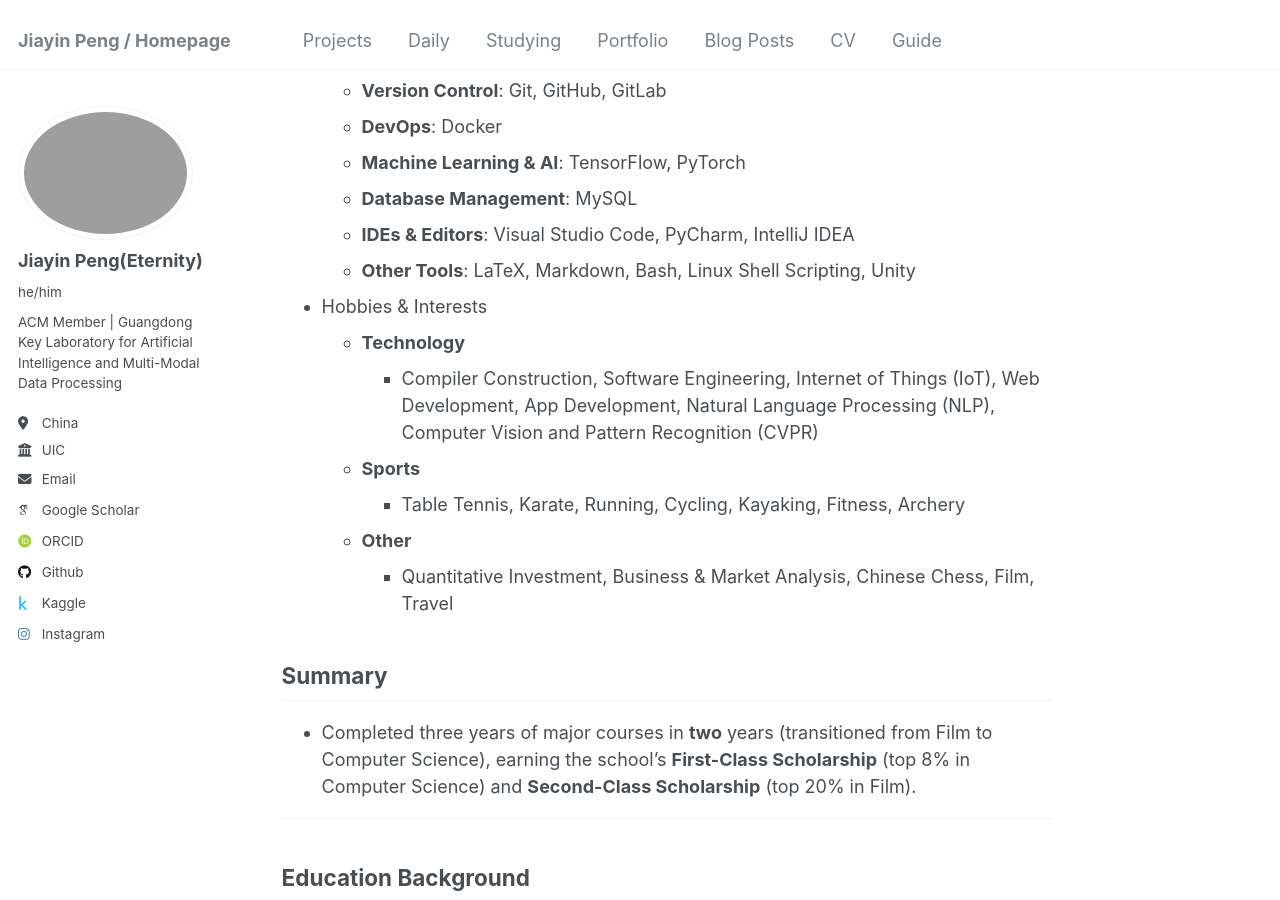
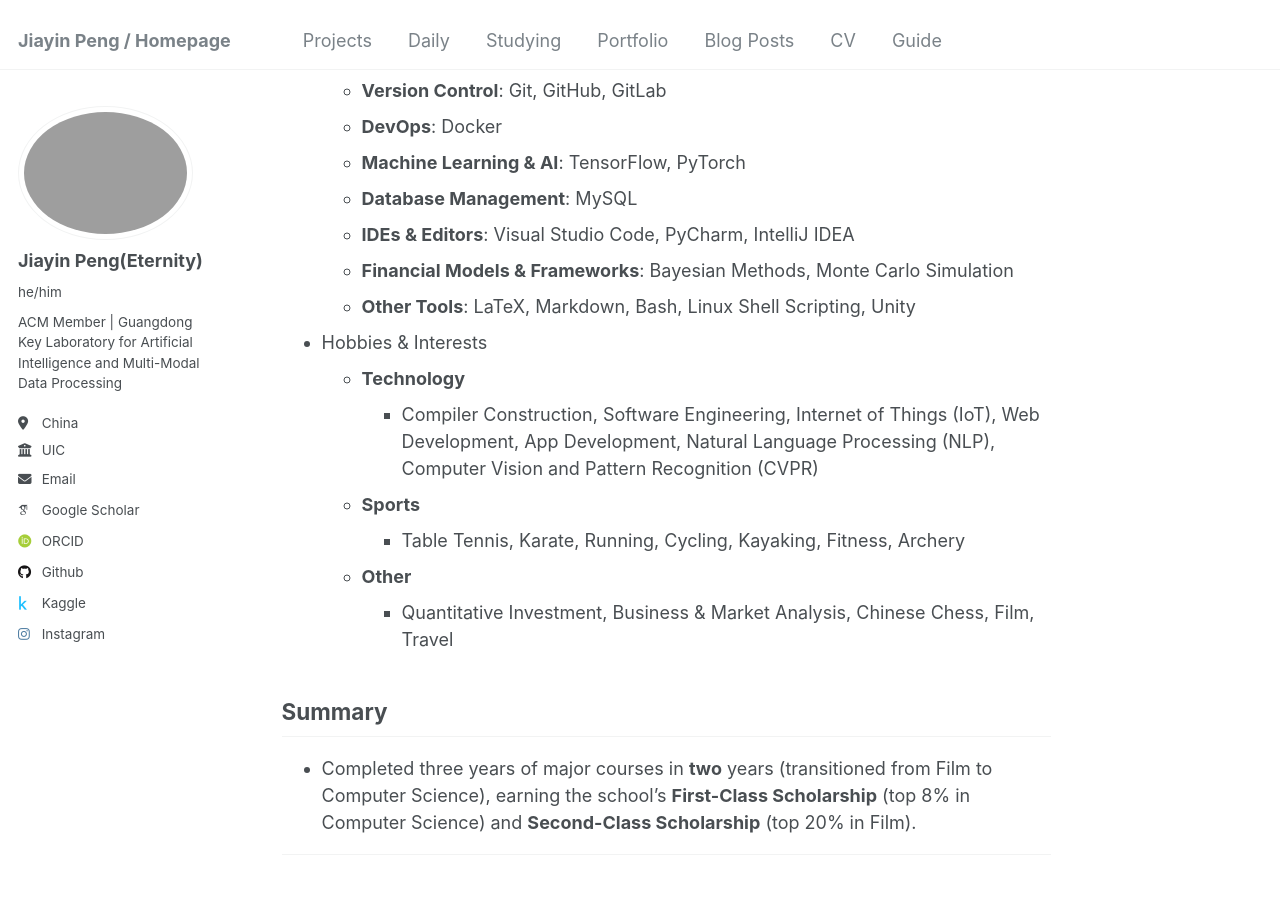
Before and after one commit to EternityPeng/eternitypeng.github.io, a Jekyll site: the page built from _pages/about.md, in a window 1280 px wide and 900 px high, scrolled down 728 px. Built offline with Jekyll 4.4.1, drawn with Linux system fonts in a browser that asks for light colours; some web fonts are replaced.

Commit message:
update fin model

```diff
--- a/_pages/about.md
+++ b/_pages/about.md
@@ -32,6 +32,7 @@ redirect_from:
   - **Machine Learning & AI**: TensorFlow, PyTorch
   - **Database Management**: MySQL
   - **IDEs & Editors**: Visual Studio Code, PyCharm, IntelliJ IDEA
+  - **Financial Models & Frameworks**: Bayesian Methods, Monte Carlo Simulation
   - **Other Tools**: LaTeX, Markdown, Bash, Linux Shell Scripting, Unity
 
 - Hobbies & Interests
```
